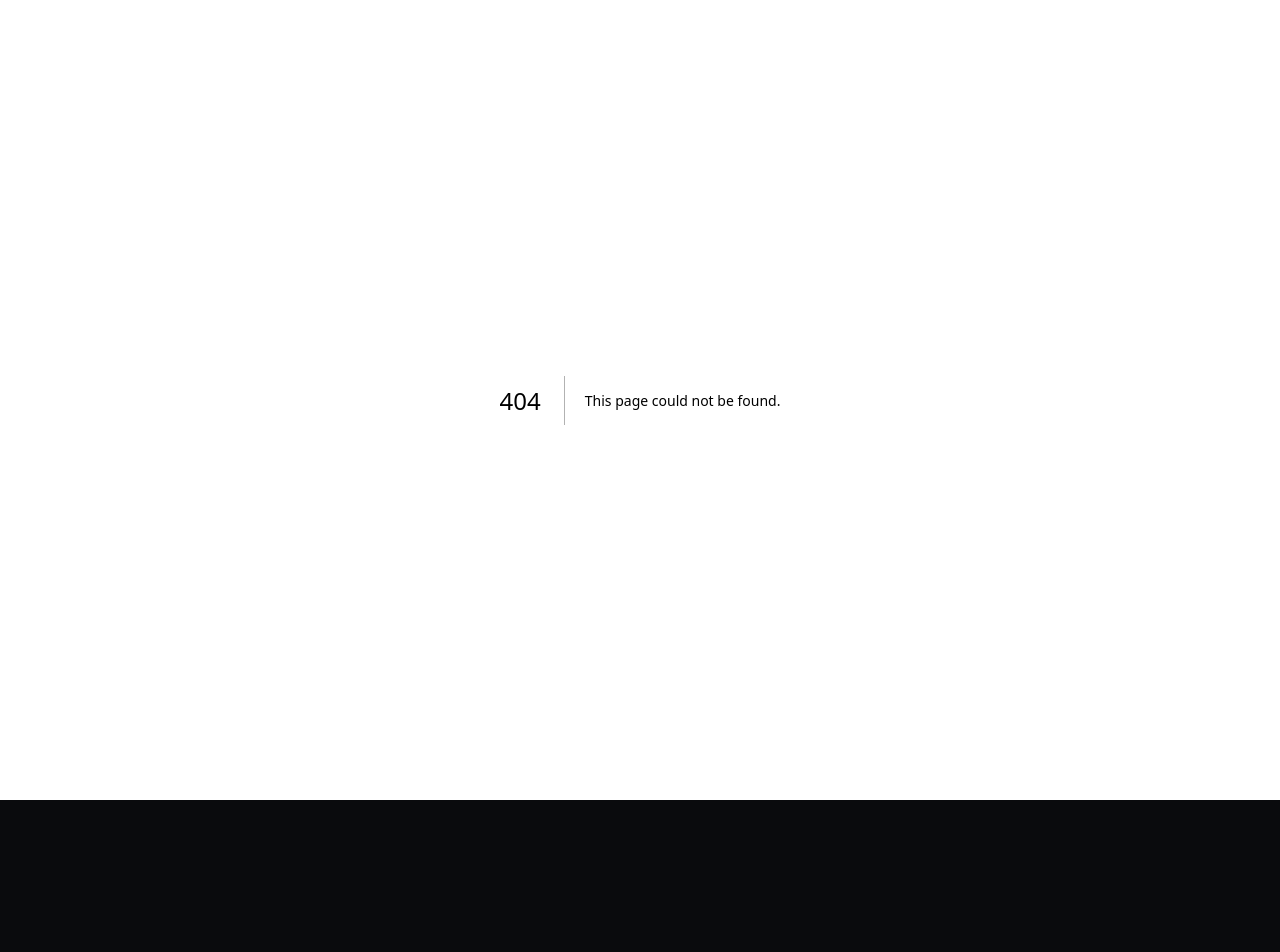
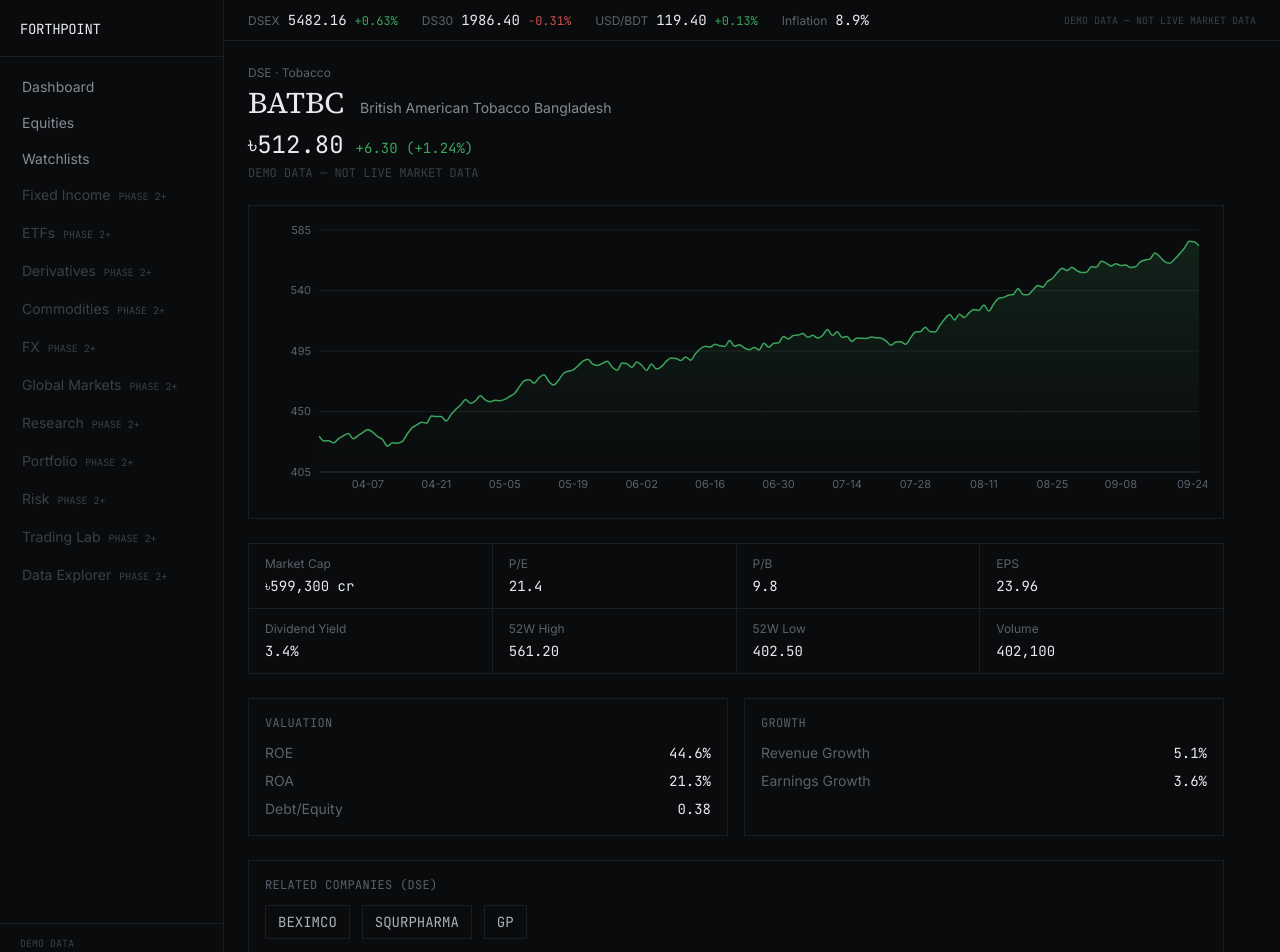
Before and after one commit to forthpoint-hub/forthpoint-terminal-v1, a Next.js app: page /terminal/equities/BATBC in a window 1280 px wide. Before the commit this address had no page. Shown: the top 952 px of the page. Before the commit the page ends 800 px from the top, so only its background shows below. Built offline with nearby package versions, Linux system fonts and the light colour scheme.

Commit message:
Create page.tsx

```diff
--- /dev/null
+++ b/app/terminal/equities/[ticker]/page.tsx
@@ -0,0 +1,103 @@
+import { notFound } from "next/navigation";
+import PriceChart from "@/components/charts/PriceChart";
+import { dseEquities, dseQuotes, dseFundamentals, demoOHLCV } from "@/data/demo/equities";
+import { DATA_SOURCE_LABEL } from "@/types/instrument";
+
+export function generateStaticParams() {
+  return dseEquities.map((e) => ({ ticker: e.symbol }));
+}
+
+export default function EquityPage({ params }: { params: { ticker: string } }) {
+  const symbol = params.ticker.toUpperCase();
+  const instrument = dseEquities.find((e) => e.symbol === symbol);
+  const quote = dseQuotes[symbol];
+  const fundamentals = dseFundamentals[symbol];
+
+  if (!instrument || !quote || !fundamentals) notFound();
+
+  const chartData = demoOHLCV(symbol);
+  const up = quote.change >= 0;
+
+  return (
+    <div className="p-6 space-y-6 max-w-5xl">
+      <div>
+        <div className="text-xs text-base-500 mb-1">{instrument.exchange} · {instrument.sector}</div>
+        <div className="flex items-baseline gap-4 flex-wrap">
+          <h1 className="font-serif text-3xl text-base-100">{instrument.symbol}</h1>
+          <span className="text-base-400 text-sm">{instrument.name}</span>
+        </div>
+        <div className="flex items-baseline gap-3 mt-2">
+          <span className="font-mono text-2xl mono-tab text-base-100">৳{quote.last.toFixed(2)}</span>
+          <span className={`font-mono text-sm mono-tab ${up ? "text-signal-up" : "text-signal-down"}`}>
+            {up ? "+" : ""}{quote.change.toFixed(2)} ({up ? "+" : ""}{quote.changePct.toFixed(2)}%)
+          </span>
+        </div>
+        <p className="text-xs text-base-600 font-mono mt-1">{DATA_SOURCE_LABEL}</p>
+      </div>
+
+      <div className="border border-base-800 p-4">
+        <PriceChart data={chartData} />
+      </div>
+
+      <div className="grid grid-cols-2 sm:grid-cols-4 gap-px bg-base-800 border border-base-800">
+        {[
+          ["Market Cap", `৳${fundamentals.marketCap.toLocaleString()} cr`],
+          ["P/E", fundamentals.pe?.toFixed(1)],
+          ["P/B", fundamentals.pb?.toFixed(1)],
+          ["EPS", fundamentals.eps?.toFixed(2)],
+          ["Dividend Yield", `${fundamentals.dividendYield?.toFixed(1)}%`],
+          ["52W High", fundamentals.week52High.toFixed(2)],
+          ["52W Low", fundamentals.week52Low.toFixed(2)],
+          ["Volume", quote.volume?.toLocaleString()],
+        ].map(([label, value]) => (
+          <div key={label} className="bg-base-950 px-4 py-3">
+            <div className="text-xs text-base-500 mb-1">{label}</div>
+            <div className="font-mono text-sm mono-tab text-base-100">{value}</div>
+          </div>
+        ))}
+      </div>
+
+      <div className="grid sm:grid-cols-2 gap-4">
+        <div className="border border-base-800 p-4">
+          <h3 className="text-xs font-mono uppercase tracking-wide text-base-500 mb-3">Valuation</h3>
+          <dl className="text-sm space-y-2">
+            <Row label="ROE" value={`${fundamentals.roe?.toFixed(1)}%`} />
+            <Row label="ROA" value={`${fundamentals.roa?.toFixed(1)}%`} />
+            <Row label="Debt/Equity" value={fundamentals.debtToEquity?.toFixed(2)} />
+          </dl>
+        </div>
+        <div className="border border-base-800 p-4">
+          <h3 className="text-xs font-mono uppercase tracking-wide text-base-500 mb-3">Growth</h3>
+          <dl className="text-sm space-y-2">
+            <Row label="Revenue Growth" value={`${fundamentals.revenueGrowthPct?.toFixed(1)}%`} />
+            <Row label="Earnings Growth" value={`${fundamentals.earningsGrowthPct?.toFixed(1)}%`} />
+          </dl>
+        </div>
+      </div>
+
+      <div className="border border-base-800 p-4">
+        <h3 className="text-xs font-mono uppercase tracking-wide text-base-500 mb-3">Related Companies (DSE)</h3>
+        <div className="flex flex-wrap gap-3">
+          {dseEquities.filter((e) => e.symbol !== symbol).map((e) => (
+            <a
+              key={e.symbol}
+              href={`/terminal/equities/${e.symbol}`}
+              className="text-sm font-mono text-base-300 border border-base-800 px-3 py-1.5 hover:border-base-500"
+            >
+              {e.symbol}
+            </a>
+          ))}
+        </div>
+      </div>
+    </div>
+  );
+}
+
+function Row({ label, value }: { label: string; value?: string }) {
+  return (
+    <div className="flex justify-between">
+      <dt className="text-base-500">{label}</dt>
+      <dd className="font-mono text-base-100">{value}</dd>
+    </div>
+  );
+}
```
